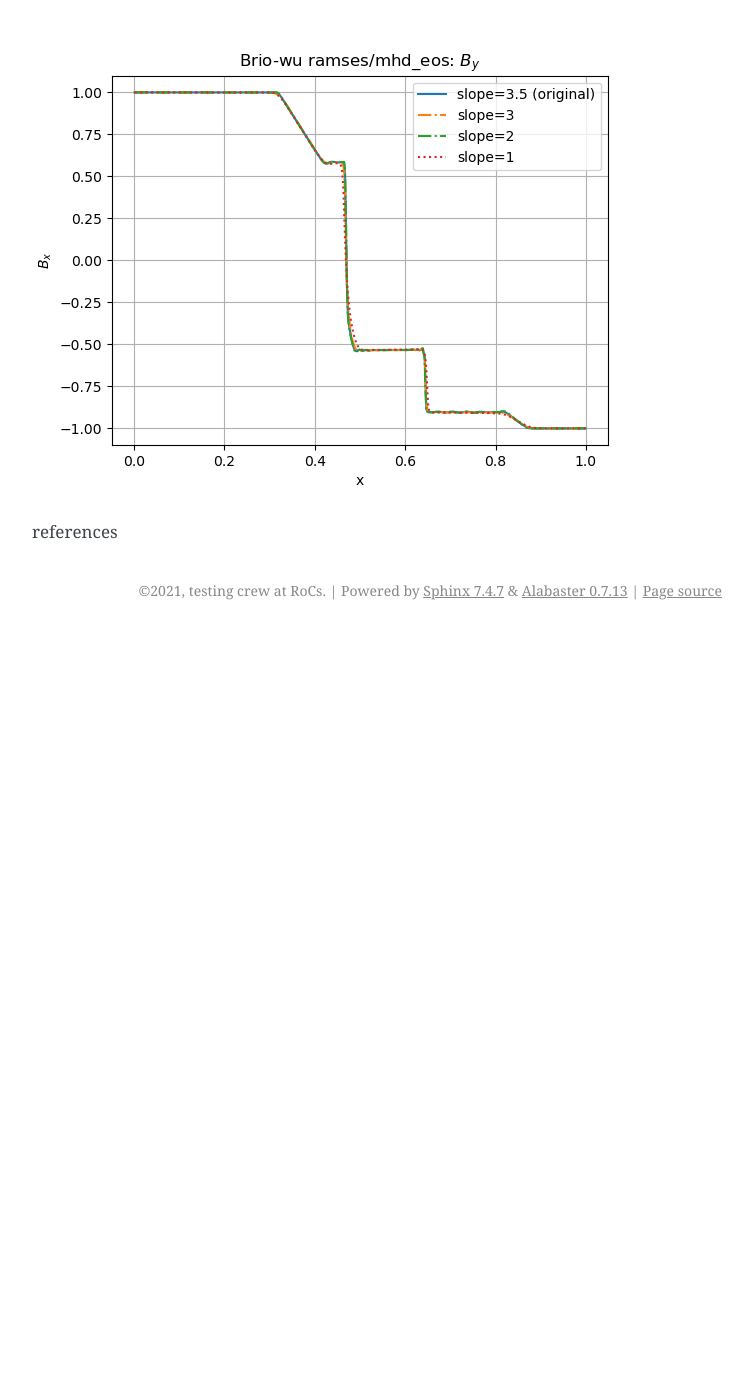
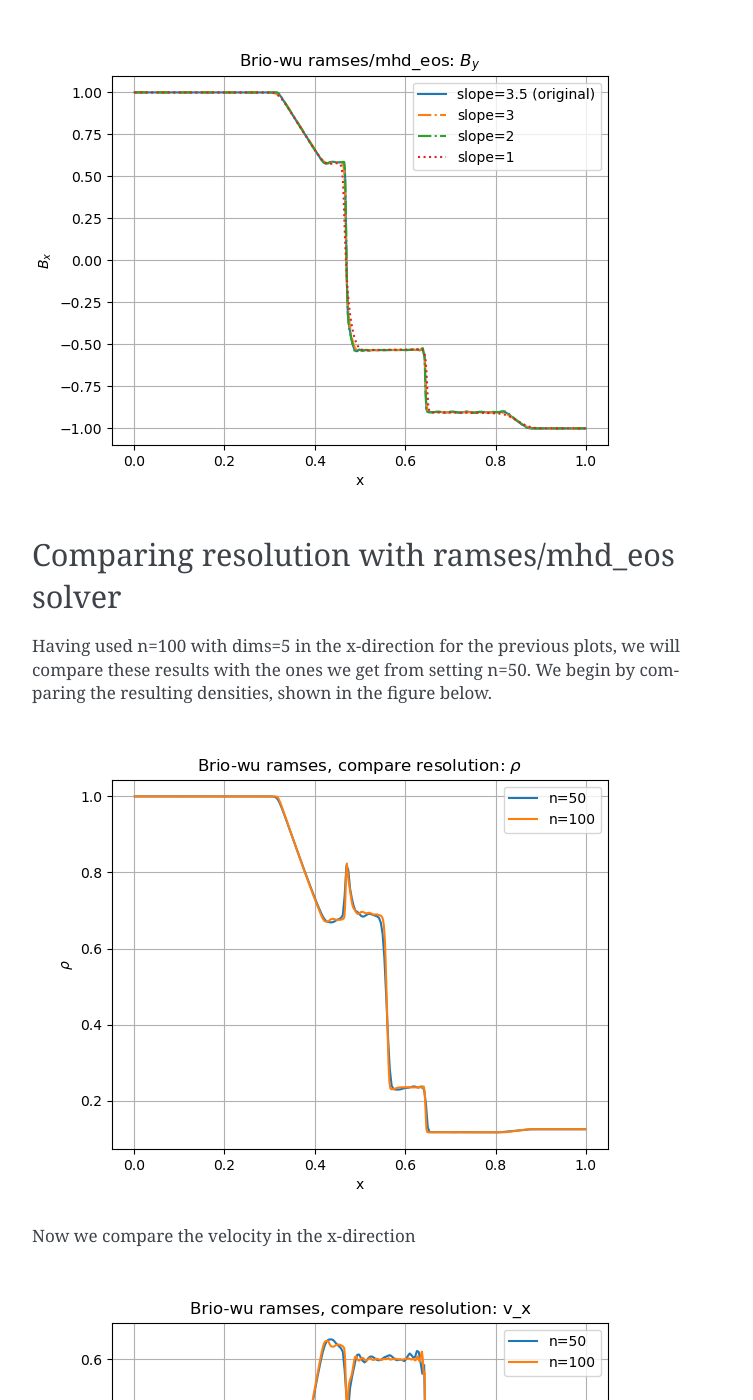
Before and after one commit to guadabsb15/summer_2021_report, a Sphinx documentation site: the page built from docs/source/briowu.rst, in a window 1280 px wide and 1400 px high, scrolled down 12204 px. Shown: the whole window, without its empty margins (388-1141 px from the left). Built offline with Sphinx 7.4.7, drawn with Linux system fonts in a browser that asks for light colours; before the commit the page ends 12834 px from its top, so only the background shows below that; some of the changed text lies outside the part shown.

Commit message:
Added plots for comparing n=50 and n=100 for the ramses/mhd_eos solver

```diff
--- a/docs/source/briowu.rst
+++ b/docs/source/briowu.rst
@@ -181,8 +181,20 @@ The y-component of the mangetic field is shown below
 .. image:: images_ramses_brio-wu/brio-wu_ramses_x-slopes_by.png
 
 
+Comparing resolution with ramses/mhd_eos solver
+---------------------------------------
+Having used n=100 with dims=5 in the x-direction for the previous plots, we will compare these results with the ones we get from setting n=50. We begin by comparing the resulting densities, shown in the figure below.
+
+.. image:: images_ramses_brio-wu/brio-wu_ramses_n50_rho.png
 
 
+Now we compare the velocity in the x-direction
+
+.. image:: images_ramses_brio-wu/brio-wu_ramses_n50_ux.png
+
+Finally, we compare the y-component of the magnetic field
+
+.. image:: images_ramses_brio-wu/brio-wu_ramses_n50_by.png
 
 
 references
```
Also changed, not shown: docs/source/images_ramses_brio-wu/brio-wu_ramses_n50_by.png (added), docs/source/images_ramses_brio-wu/brio-wu_ramses_n50_rho.png (added), docs/source/images_ramses_brio-wu/brio-wu_ramses_n50_ux.png (added).
